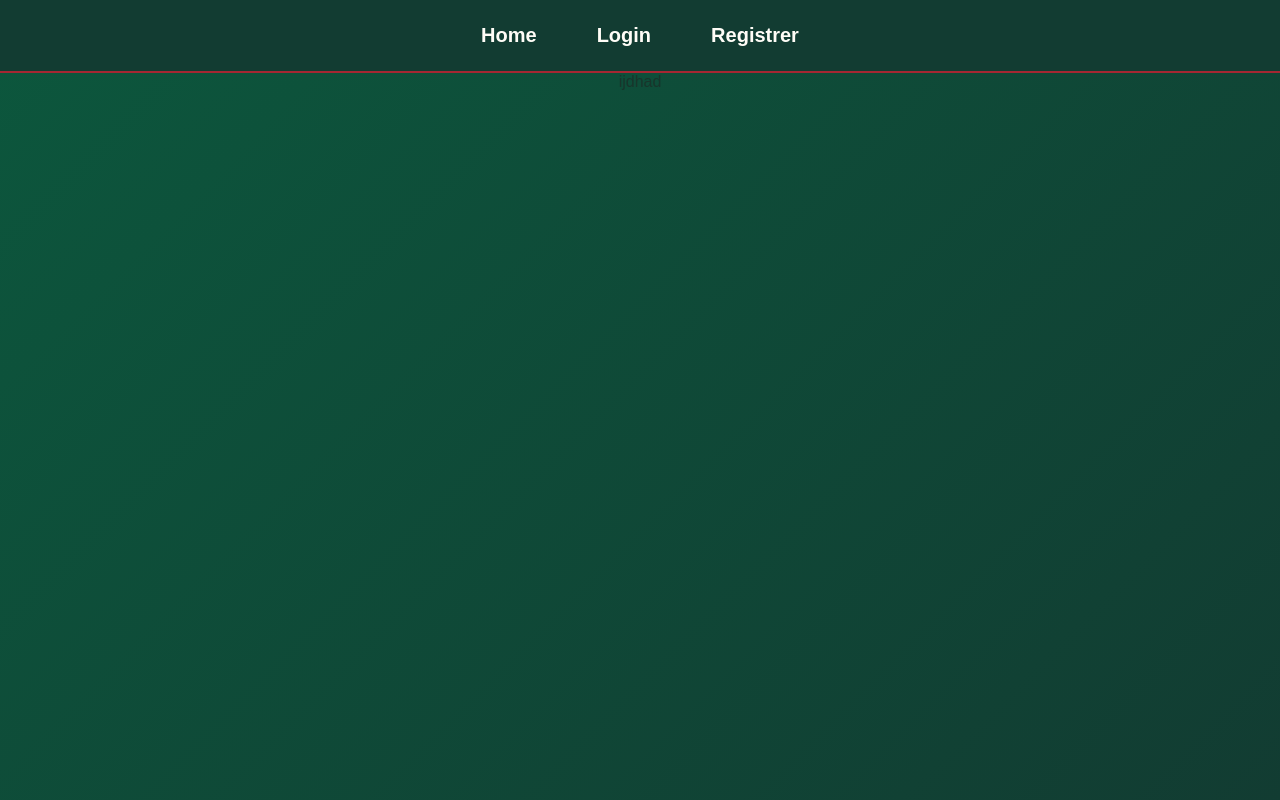
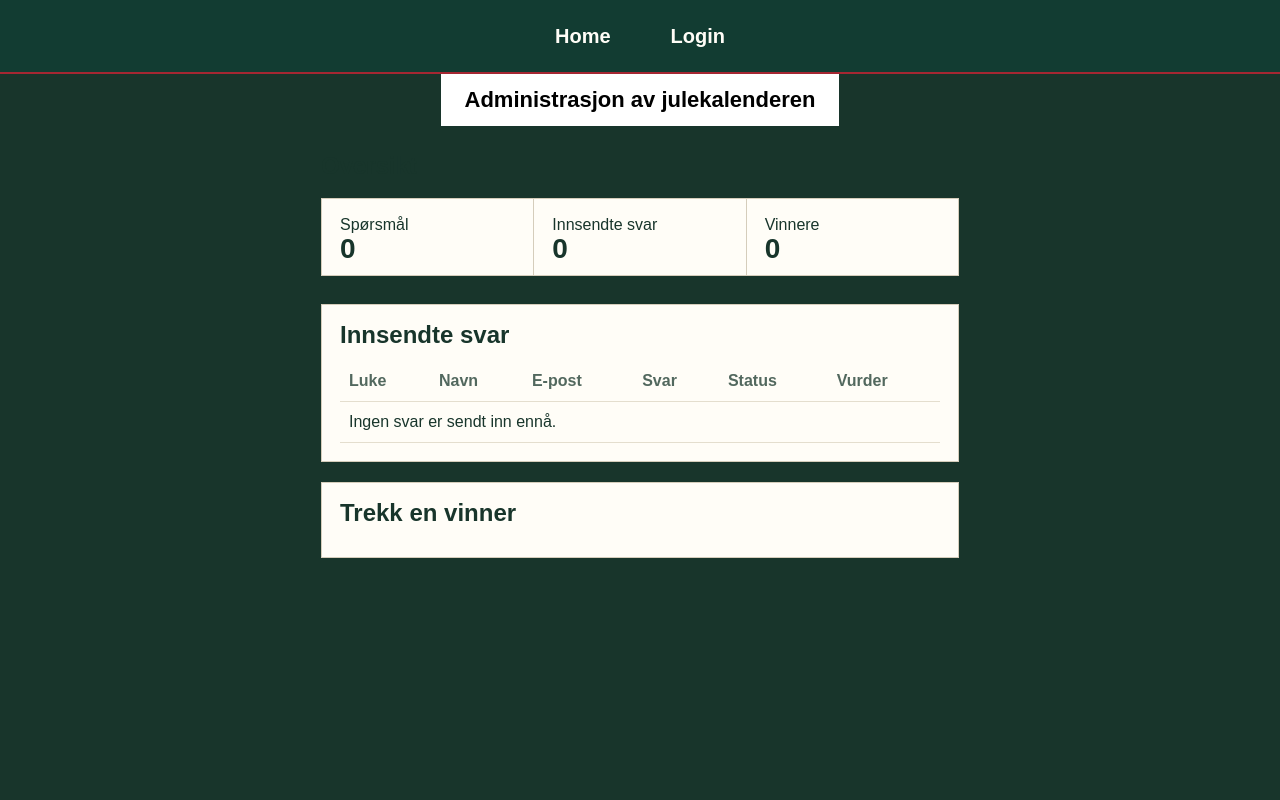
Before and after one commit to Saibot1853/JulekalenderTobias, a Node server app: template views/admin.ejs in a window 1280 px wide. Run offline with Node 20, Linux system fonts and the light colour scheme; the template is opened without the code that fills it, so the values that code supplies are empty; some libraries are stand-ins or nearby versions.

Commit message:
final comit

```diff
--- a/app.js
+++ b/app.js
@@ -1,19 +1,58 @@
 const express = require("express");
 const  mongoose  = require("mongoose");
 require("dotenv").config();
-const argon2 = require("argon2")
+const cookieParser = require("cookie-parser");
+const { randomUUID } = require("crypto");
 
 const app = express();
+const sessions = new Map();
+const ADMIN_EMAIL = "admin@afk.no";
 
 app.use(express.static("public"));
 
 app.set("view engine", "ejs")
 app.use(express.urlencoded({extended: true}))
+app.use(cookieParser());
+
+function getUser(req) {
+  return sessions.get(req.cookies.sessionId);
+}
+
+function requireAdmin(req, res, next) {
+  const user = getUser(req);
+  if (!user || user.role !== "admin") return res.redirect("/login");
+  next();
+}
+
+function getOpenDoor() {
+  const parts = new Intl.DateTimeFormat("en", {
+    timeZone: "Europe/Oslo",
+    month: "numeric",
+    day: "numeric"
+  }).formatToParts(new Date());
+  const month = Number(parts.find(part => part.type === "month").value);
+  const day = Number(parts.find(part => part.type === "day").value);
+
+  if (month < 12) return 0;
+  if (month > 12) return 24;
+  return Math.min(day, 24);
+}
 // mongoose.connect("mongodb:http://localhost:4000")
-mongoose.connect(process.env.MONGODB_URI);
 
-app.get("/", (req, res) => {
-  res.render("index");
+
+app.get("/", async (req, res) => {
+  const quiz = await mongoose.connection.db
+    .collection("quizzes")
+    .findOne({ _id: "christmas-quiz" });
+
+  const openDoor = getOpenDoor();
+  const questions = quiz ? quiz.questions.filter(question => question.id <= openDoor) : [];
+
+  res.render("index", {
+    questions,
+    submitted: req.query.submitted === "1",
+    participant: getUser(req) || null
+  });
 });
 
 app.get("/login", (req, res) => {
@@ -24,18 +63,143 @@ app.get("/registrer", (req, res) => {
   res.render("registrer");
 });
 
+app.get("/admin", requireAdmin, async (req, res) => {
+  const quiz = await mongoose.connection.db
+    .collection("quizzes")
+    .findOne({ _id: "christmas-quiz" });
 
+  const answers = await mongoose.connection.db
+    .collection("answers")
+    .find()
+    .sort({ submittedAt: -1 })
+    .toArray();
 
-
-app.post("/login", (req, res) => {
-  res.render("login");
+  res.render("admin", {
+    questions: quiz ? quiz.questions : [],
+    answers,
+    noCorrectAnswers: req.query.noCorrectAnswers === "1"
+  });
 });
 
+app.post("/answers", async (req, res) => {
+  const participant = getUser(req);
+  if (!participant) return res.redirect("/login");
 
+  const questionId = Number(req.body.questionId);
+  if (questionId > getOpenDoor()) {
+    return res.status(403).send("Denne luka er ikke apen enna.");
+  }
 
-app.listen(4000, () => {
-  console.log("Server running at http://localhost:4000");
+  const quiz = await mongoose.connection.db
+    .collection("quizzes")
+    .findOne({ _id: "christmas-quiz" });
+
+  if (!quiz) {
+    return res.status(404).send("Fant ikke julekalenderen.");
+  }
+
+  const question = quiz.questions.find(sporsmal => sporsmal.id === questionId);
+  const answer = String(req.body.answer || "").trim();
+
+  if (!question || !answer) {
+    return res.status(400).send("Velg eller skriv et svar.");
+  }
+
+  await mongoose.connection.db.collection("answers").insertOne({
+    questionId: question.id,
+    question: question.question,
+    participantName: participant.name,
+    participantEmail: participant.email,
+    answer,
+    status: "pending",
+    winner: false,
+    submittedAt: new Date()
+  });
+
+  res.redirect("/?submitted=1");
 });
+
+app.post("/login", async (req, res) => {
+  const name = String(req.body.name || "").trim();
+  const email = String(req.body.email || "").trim().toLowerCase();
+
+  if (!name || !email) {
+    return res.status(400).send("Fyll inn navn og e-post.");
+  }
+
+  const users = mongoose.connection.db.collection("users");
+  let user = await users.findOne({ email });
+
+  if (!user) {
+    const role = email === ADMIN_EMAIL ? "admin" : "participant";
+    await users.insertOne({ name, email, role, createdAt: new Date() });
+    user = { name, email, role };
+  } else {
+    await users.updateOne({ email }, { $set: { name } });
+    user.name = name;
+  }
+
+  const sessionId = randomUUID();
+  sessions.set(sessionId, {
+    name: user.name,
+    email: user.email,
+    role: user.role
+  });
+  res.cookie("sessionId", sessionId, { httpOnly: true, sameSite: "lax" });
+  res.redirect(user.role === "admin" ? "/admin" : "/");
+});
+app.post("/admin/answers/:id/status", requireAdmin, async (req, res) => {
+  const status = req.body.status;
+  if (status !== "correct" && status !== "wrong") {
+    return res.status(400).send("Ugyldig status.");
+  }
+
+  const changes = { status };
+  if (status === "wrong") changes.winner = false;
+
+  await mongoose.connection.db.collection("answers").updateOne(
+    { _id: new mongoose.Types.ObjectId(req.params.id) },
+    { $set: changes }
+  );
+
+  res.redirect("/admin");
+});
+
+app.post("/admin/winners/:questionId/draw", requireAdmin, async (req, res) => {
+  const questionId = Number(req.params.questionId);
+  const answers = mongoose.connection.db.collection("answers");
+  const correctAnswers = await answers
+    .find({ questionId, status: "correct" })
+    .toArray();
+
+  if (correctAnswers.length === 0) {
+    return res.redirect("/admin?noCorrectAnswers=1");
+  }
+
+  const winner = correctAnswers[Math.floor(Math.random() * correctAnswers.length)];
+
+  await answers.updateMany({ questionId }, { $set: { winner: false } });
+  await answers.updateOne(
+    { _id: winner._id },
+    { $set: { winner: true, wonAt: new Date() } }
+  );
+
+  res.redirect("/admin");
+});
+
+async function startServer() {
+  try {
+    await mongoose.connect(process.env.MONGODB_URI);
+
+    app.listen(4000, () => {
+      console.log("Server running at http://localhost:4000");
+    });
+  } catch (error) {
+    console.error("Could not connect to MongoDB:", error);
+  }
+}
+
+startServer();
 
 
 // app.listen(process.env.PORT,) () => {
--- a/public/css/admin.css
+++ b/public/css/admin.css
@@ -4,63 +4,83 @@
 
 body {
   margin: 0;
-  background: #f4f6f3;
   color: #18352b;
+  background: #18352b;
   font-family: Arial, sans-serif;
+  line-height: 24px;
 }
 
 header {
   display: flex;
   justify-content: space-between;
   align-items: center;
-  padding: 20px 5%;
-  color: white;
-  background: #123c32;
+  padding: 14px 24px;
+  color: black;
+  background: white;
+}
+
+header h1 {
+  margin: 0;
+  font-size: 22px;
 }
 
 header a {
-  color: white;
+  color: #fffdf7;
 }
 
 main {
-  width: min(1100px, 92%);
-  margin: 32px auto;
+  max-width: 1100px;
+  margin: 28px auto;
+  padding: 0 16px;
 }
 
-.stats {
-  display: grid;
-  grid-template-columns: repeat(3, 1fr);
-  gap: 16px;
-  margin: 24px 0;
+h2 {
+  margin: 0 0 14px;
 }
 
-.card,
-.panel {
-  padding: 20px;
-  border: 1px solid #d9e1db;
-  border-radius: 12px;
-  background: white;
+.statistikk {
+  display: flex;
+  margin: 20px 0 28px;
+  border: 1px solid #d5cdbb;
+  background: #fffdf7;
 }
 
-.number {
-  font-size: 2rem;
+.kort {
+  flex: 1;
+  padding: 14px 18px;
+  border-right: 1px solid #d5cdbb;
+}
+
+.kort:last-child {
+  border-right: 0;
+}
+
+.tall {
+  font-size: 28px;
   font-weight: bold;
 }
 
-.table-wrap {
+.panel {
+  margin-top: 20px;
+  padding: 18px;
+  border: 1px solid #d5cdbb;
+  background: #fffdf7;
+}
+
+.tabellramme {
   overflow-x: auto;
 }
 
 table {
-  width: 100%;
+  min-width: 600px;
   border-collapse: collapse;
   text-align: left;
 }
 
 th,
 td {
-  padding: 14px 10px;
-  border-bottom: 1px solid #e3e8e4;
+  padding: 11px 9px;
+  border-bottom: 1px solid #e4dece;
   vertical-align: top;
 }
 
--- /dev/null
+++ b/public/js/kalender.js
@@ -0,0 +1,121 @@
+const dataTag = document.getElementById("kalenderdata");
+const kalenderluker = document.getElementById("kalenderluker");
+const popup = document.getElementById("popup");
+const popupinnhold = document.getElementById("popupinnhold");
+const lukk = document.getElementById("lukk");
+const kalenderinfo = document.getElementById("kalenderinfo");
+
+if (dataTag && kalenderluker && popup && popupinnhold && lukk) {
+  const data = JSON.parse(dataTag.textContent);
+
+  if (data.participantName) {
+    const innlogget = document.createElement("p");
+    innlogget.textContent = "Logget inn som " + data.participantName;
+    kalenderinfo.appendChild(innlogget);
+  }
+
+  if (data.submitted) {
+    const melding = document.createElement("p");
+    melding.setAttribute("role", "status");
+    melding.textContent = "Svaret er sendt inn.";
+    kalenderinfo.appendChild(melding);
+  }
+
+  for (let id = 1; id <= 24; id++) {
+    const sporsmal = data.questions.find(question => question.id === id);
+    const li = document.createElement("li");
+    const knapp = document.createElement("button");
+    const skall = document.createElement("span");
+
+    knapp.className = "buttonrutte";
+    knapp.type = "button";
+    knapp.disabled = !sporsmal;
+
+    if (!sporsmal) {
+      knapp.style.filter = "grayscale(1)";
+      knapp.style.opacity = "0.5";
+      knapp.style.cursor = "not-allowed";
+    }
+    skall.className = "skall";
+    skall.textContent = id;
+
+    knapp.appendChild(skall);
+    li.appendChild(knapp);
+    kalenderluker.appendChild(li);
+
+    if (sporsmal) {
+      knapp.addEventListener("click", () => visSporsmal(sporsmal, data.participantName));
+    }
+  }
+
+  lukk.addEventListener("click", () => popup.close());
+}
+
+function visSporsmal(sporsmal, participantName) {
+  popupinnhold.replaceChildren();
+
+  const overskrift = document.createElement("h2");
+  overskrift.textContent = sporsmal.question;
+  popupinnhold.appendChild(overskrift);
+
+  if (sporsmal.video_url) {
+    const videoLenke = document.createElement("a");
+    videoLenke.href = sporsmal.video_url;
+    videoLenke.target = "_blank";
+    videoLenke.rel = "noopener noreferrer";
+    videoLenke.textContent = "Åpne video";
+    popupinnhold.appendChild(videoLenke);
+  }
+
+  if (!participantName) {
+    const loginLenke = document.createElement("a");
+    loginLenke.href = "/login";
+    loginLenke.textContent = "Logg inn for å svare";
+    popupinnhold.appendChild(loginLenke);
+  } else {
+    const form = document.createElement("form");
+    form.action = "/answers";
+    form.method = "POST";
+
+    const questionId = document.createElement("input");
+    questionId.type = "hidden";
+    questionId.name = "questionId";
+    questionId.value = sporsmal.id;
+    form.appendChild(questionId);
+
+    if (sporsmal.options.length > 0) {
+      const instruksjon = document.createElement("p");
+      instruksjon.textContent = "Velg et svar:";
+      form.appendChild(instruksjon);
+
+      sporsmal.options.forEach(alternativ => {
+        const label = document.createElement("label");
+        const valg = document.createElement("input");
+        valg.type = "radio";
+        valg.name = "answer";
+        valg.value = alternativ;
+        valg.required = true;
+        label.appendChild(valg);
+        label.appendChild(document.createTextNode(" " + alternativ));
+        form.appendChild(label);
+      });
+    } else {
+      const label = document.createElement("label");
+      label.textContent = "Skriv svaret ditt: ";
+      const svarfelt = document.createElement("input");
+      svarfelt.type = "text";
+      svarfelt.name = "answer";
+      svarfelt.required = true;
+      label.appendChild(svarfelt);
+      form.appendChild(label);
+    }
+
+    const sendKnapp = document.createElement("button");
+    sendKnapp.type = "submit";
+    sendKnapp.textContent = "Send svar";
+    form.appendChild(sendKnapp);
+    popupinnhold.appendChild(form);
+  }
+
+  popup.showModal();
+}
--- a/seed.js
+++ b/seed.js
@@ -1,7 +1,9 @@
-require("dotenv").config();
+require("dotenv").config({
+  path: require("path").join(__dirname, ".env")
+});
 const mongoose = require("mongoose");
 
-const MONGO_URI = process.env.MONGO_URI;
+const MONGO_URI = process.env.MONGODB_URI;
 
 const questions = [
   {
--- a/views/admin.ejs
+++ b/views/admin.ejs
@@ -1,13 +1,92 @@
 <%- include("./partials/head.ejs") %>
 
+<body>
+  <%- include("./partials/nav.ejs") %>
 
-<body>
-    <%- include("./partials/nav.ejs") %>
+  <header>
+    <h1>Administrasjon av julekalenderen</h1>
+  </header>
 
+  <main>
+    <h2>Oversikt</h2>
 
+    <section class="statistikk" aria-label="Oversikt">
+      <div class="kort">
+        <div>Spørsmål</div>
+        <div class="tall"><%= questions.length %></div>
+      </div>
+      <div class="kort">
+        <div>Innsendte svar</div>
+        <div class="tall"><%= answers.length %></div>
+      </div>
+      <div class="kort">
+        <div>Vinnere</div>
+        <div class="tall"><%= answers.filter(svar => svar.winner).length %></div>
+      </div>
+    </section>
 
+    <section class="panel">
+      <h2>Innsendte svar</h2>
+      <div class="tabellramme">
+        <table>
+          <thead>
+            <tr>
+              <th>Luke</th>
+              <th>Navn</th>
+              <th>E-post</th>
+              <th>Svar</th>
+              <th>Status</th>
+              <th>Vurder</th>
+            </tr>
+          </thead>
+          <tbody>
+            <% answers.forEach(svar => { %>
+              <tr>
+                <td><%= svar.questionId %></td>
+                <td><%= svar.participantName %></td>
+                <td><%= svar.participantEmail %></td>
+                <td><%= svar.answer %></td>
+                <td class="status">
+                  <%= svar.status === "correct" ? "Riktig" : svar.status === "wrong" ? "Galt" : "Venter" %>
+                  <% if (svar.winner) { %> – Vinner<% } %>
+                </td>
+                <td>
+                  <form action="/admin/answers/<%= svar._id %>/status" method="POST" style="display: inline">
+                    <button type="submit" name="status" value="correct">Riktig</button>
+                    <button class="knapp-galt" type="submit" name="status" value="wrong">Galt</button>
+                  </form>
+                </td>
+              </tr>
+            <% }) %>
 
-ijdhad
+            <% if (answers.length === 0) { %>
+              <tr><td colspan="6">Ingen svar er sendt inn ennå.</td></tr>
+            <% } %>
+          </tbody>
+        </table>
+      </div>
+    </section>
 
+    <section class="panel">
+      <h2>Trekk en vinner</h2>
+      <% if (noCorrectAnswers) { %>
+        <p>Ingen riktige svar å trekke fra ennå.</p>
+      <% } %>
 
+      <% questions.forEach(sporsmal => { %>
+        <% const vinner = answers.find(svar => svar.questionId === sporsmal.id && svar.winner); %>
+        <p>
+          Luke <%= sporsmal.id %>:
+          <% if (vinner) { %>
+            <strong><%= vinner.participantName %></strong> (<%= vinner.participantEmail %>)
+          <% } else { %>
+            Ingen vinner trukket
+          <% } %>
+        </p>
+        <form action="/admin/winners/<%= sporsmal.id %>/draw" method="POST">
+          <button class="vinnerknapp" type="submit">Trekk vinner for luke <%= sporsmal.id %></button>
+        </form>
+      <% }) %>
+    </section>
+  </main>
 </body>
--- a/views/login.ejs
+++ b/views/login.ejs
@@ -7,10 +7,8 @@
     <form action="" method="post" id="loginform">
         <label for="email">Email</label>
         <input type="email" name="email" id="email" required>
-        <label for="password" id="Password">Password</label>
-        <input type="password" name="password" required>
-        <label for="repeatpassword" id="repeatpassword">Repeat Password</label>
-        <input type="password" name="repeatpassword" id="repeatpassword" required>
+        <label for="name" id="Password">Navn</label>
+        <input type="text" name="name" required>
         <input type="submit" value="text" id="buttonform">
     </form>
 
--- a/views/partials/head.ejs
+++ b/views/partials/head.ejs
@@ -3,5 +3,6 @@
     <meta name="viewport" content="width=device-width, initial-scale=1.0">
     <title>Document</title>
     <link rel="stylesheet" href="/css/style.css">
+    <link rel="stylesheet" href="/css/admin.css">
     <script src="/js/kalender.js" defer></script>
 </head>
--- a/views/partials/nav.ejs
+++ b/views/partials/nav.ejs
@@ -6,9 +6,6 @@
             <li id="navlogin" class="nav">
                 <a href="/login">Login</a>
             </li>
-            <li id="navlogin" class="nav">
-                <a href="/registrer">Registrer</a>
-            </li>
         </ul>
 
 
```
Also changed, not shown: other parts of public/css/admin.css (+34 -15 lines), views/index.ejs (+18 -36 lines), views/registrer.ejs (deleted, +0 -18 lines), 1 other file.
